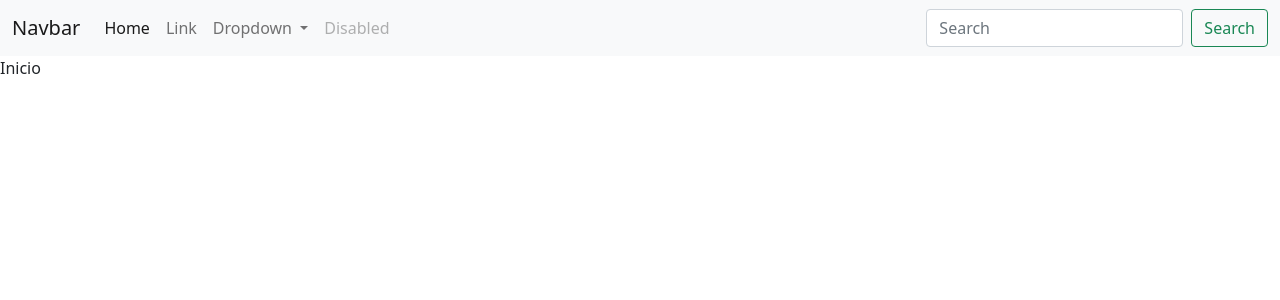
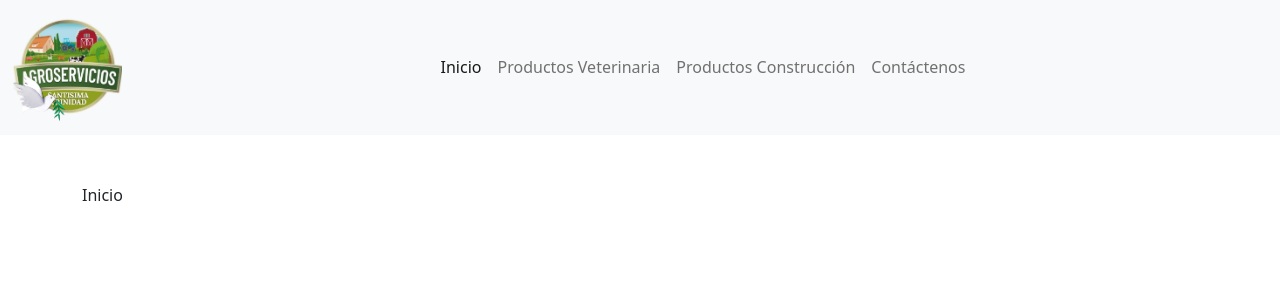
Before and after one commit to SilviaHG/AgroServicios-Santisima-Trinidad, a Vue app: page / in a window 1280 px wide. Shown: the top 300 px of the page. Built offline with nearby package versions, Linux system fonts and the light colour scheme.

Commit message:
System grid bootstrap added

```diff
--- a/src/App.vue
+++ b/src/App.vue
@@ -1,7 +1,15 @@
 <template>
   <div id="app">
-    <BarraNavegacion></BarraNavegacion>
-    <router-view></router-view>
+    <header>
+      <BarraNavegacion></BarraNavegacion>
+    </header>
+
+    <section class="container">
+      <transition name="slide">
+        <router-view></router-view>
+      </transition>
+    </section>
+
   </div>
 </template>
 
--- a/src/components/BarraNavegacion.vue
+++ b/src/components/BarraNavegacion.vue
@@ -1,38 +1,30 @@
 <template>
   <div id="Navegacion">
-        <nav class="navbar navbar-expand-lg navbar-light bg-light">
+    <nav class="navbar navbar-expand-lg navbar-light bg-light mb-5">
       <div class="container-fluid">
-            <a class="navbar-brand" href="#">Navbar</a>
+
+        <a class="navbar-brand" href="/">
+          <img class="rounded float-start" width="110px" src="../assets/logo_veterinaria-removebg.png" alt="Logo veterinaria">
+        </a>
+
         <button class="navbar-toggler" type="button" data-bs-toggle="collapse" data-bs-target="#navbarSupportedContent" aria-controls="navbarSupportedContent" aria-expanded="false" aria-label="Toggle navigation">
           <span class="navbar-toggler-icon"></span>
         </button>
         <div class="collapse navbar-collapse" id="navbarSupportedContent">
-              <ul class="navbar-nav me-auto mb-2 mb-lg-0">
+          <ul class="navbar-nav me-auto mb-2 mb-lg-0 ms-auto">
             <li class="nav-item">
-                  <a class="nav-link active" aria-current="page" href="#">Home</a>
+              <router-link class="nav-link active" aria-current="page" :to="{name: 'inicio'}">Inicio</router-link>
             </li>
             <li class="nav-item">
-                  <a class="nav-link" href="#">Link</a>
-                </li>
-                <li class="nav-item dropdown">
-                  <a class="nav-link dropdown-toggle" href="#" id="navbarDropdown" role="button" data-bs-toggle="dropdown" aria-expanded="false">
-                    Dropdown
-                  </a>
-                  <ul class="dropdown-menu" aria-labelledby="navbarDropdown">
-                    <li><a class="dropdown-item" href="#">Action</a></li>
-                    <li><a class="dropdown-item" href="#">Another action</a></li>
-                    <li><hr class="dropdown-divider"></li>
-                    <li><a class="dropdown-item" href="#">Something else here</a></li>
-                  </ul>
+              <router-link class="nav-link" aria-current="page" :to="{name: 'veterinaria'}">Productos Veterinaria</router-link>
             </li>
             <li class="nav-item">
-                  <a class="nav-link disabled" href="#" tabindex="-1" aria-disabled="true">Disabled</a>
+              <router-link class="nav-link" aria-current="page" :to="{name: 'construccion'}">Productos Construcción</router-link>
+            </li>
+            <li class="nav-item">
+              <router-link class="nav-link" aria-current="page" :to="{name: 'contactenos'}">Contáctenos</router-link>
             </li>
           </ul>
-              <form class="d-flex">
-                <input class="form-control me-2" type="search" placeholder="Search" aria-label="Search">
-                <button class="btn btn-outline-success" type="submit">Search</button>
-              </form>
         </div>
       </div>
     </nav>
--- a/src/components/HelloWorld.vue
+++ /dev/null
@@ -1,58 +0,0 @@
-<template>
-  <div class="hello">
-    <h1>{{ msg }}</h1>
-    <p>
-      For a guide and recipes on how to configure / customize this project,<br>
-      check out the
-      <a href="https://cli.vuejs.org" target="_blank" rel="noopener">vue-cli documentation</a>.
-    </p>
-    <h3>Installed CLI Plugins</h3>
-    <ul>
-      <li><a href="https://github.com/vuejs/vue-cli/tree/dev/packages/%40vue/cli-plugin-babel" target="_blank" rel="noopener">babel</a></li>
-      <li><a href="https://github.com/vuejs/vue-cli/tree/dev/packages/%40vue/cli-plugin-eslint" target="_blank" rel="noopener">eslint</a></li>
-    </ul>
-    <h3>Essential Links</h3>
-    <ul>
-      <li><a href="https://vuejs.org" target="_blank" rel="noopener">Core Docs</a></li>
-      <li><a href="https://forum.vuejs.org" target="_blank" rel="noopener">Forum</a></li>
-      <li><a href="https://chat.vuejs.org" target="_blank" rel="noopener">Community Chat</a></li>
-      <li><a href="https://twitter.com/vuejs" target="_blank" rel="noopener">Twitter</a></li>
-      <li><a href="https://news.vuejs.org" target="_blank" rel="noopener">News</a></li>
-    </ul>
-    <h3>Ecosystem</h3>
-    <ul>
-      <li><a href="https://router.vuejs.org" target="_blank" rel="noopener">vue-router</a></li>
-      <li><a href="https://vuex.vuejs.org" target="_blank" rel="noopener">vuex</a></li>
-      <li><a href="https://github.com/vuejs/vue-devtools#vue-devtools" target="_blank" rel="noopener">vue-devtools</a></li>
-      <li><a href="https://vue-loader.vuejs.org" target="_blank" rel="noopener">vue-loader</a></li>
-      <li><a href="https://github.com/vuejs/awesome-vue" target="_blank" rel="noopener">awesome-vue</a></li>
-    </ul>
-  </div>
-</template>
-
-<script>
-export default {
-  name: 'HelloWorld',
-  props: {
-    msg: String
-  }
-}
-</script>
-
-<!-- Add "scoped" attribute to limit CSS to this component only -->
-<style scoped>
-h3 {
-  margin: 40px 0 0;
-}
-ul {
-  list-style-type: none;
-  padding: 0;
-}
-li {
-  display: inline-block;
-  margin: 0 10px;
-}
-a {
-  color: #42b983;
-}
-</style>
--- a/src/components/inicio/Inicio.vue
+++ b/src/components/inicio/Inicio.vue
@@ -1,3 +1,7 @@
 <template>
-    <p>Inicio</p>
+    <div class="row">
+        <div class="col-12">
+            <p>Inicio</p>
+        </div>
+    </div>
 </template>
```
Also changed, not shown: src/assets/logo_veterinaria-removebg.png (added), src/components/404.vue (line endings or trailing spaces). Lines whose indentation alone changed are shown as unchanged.
